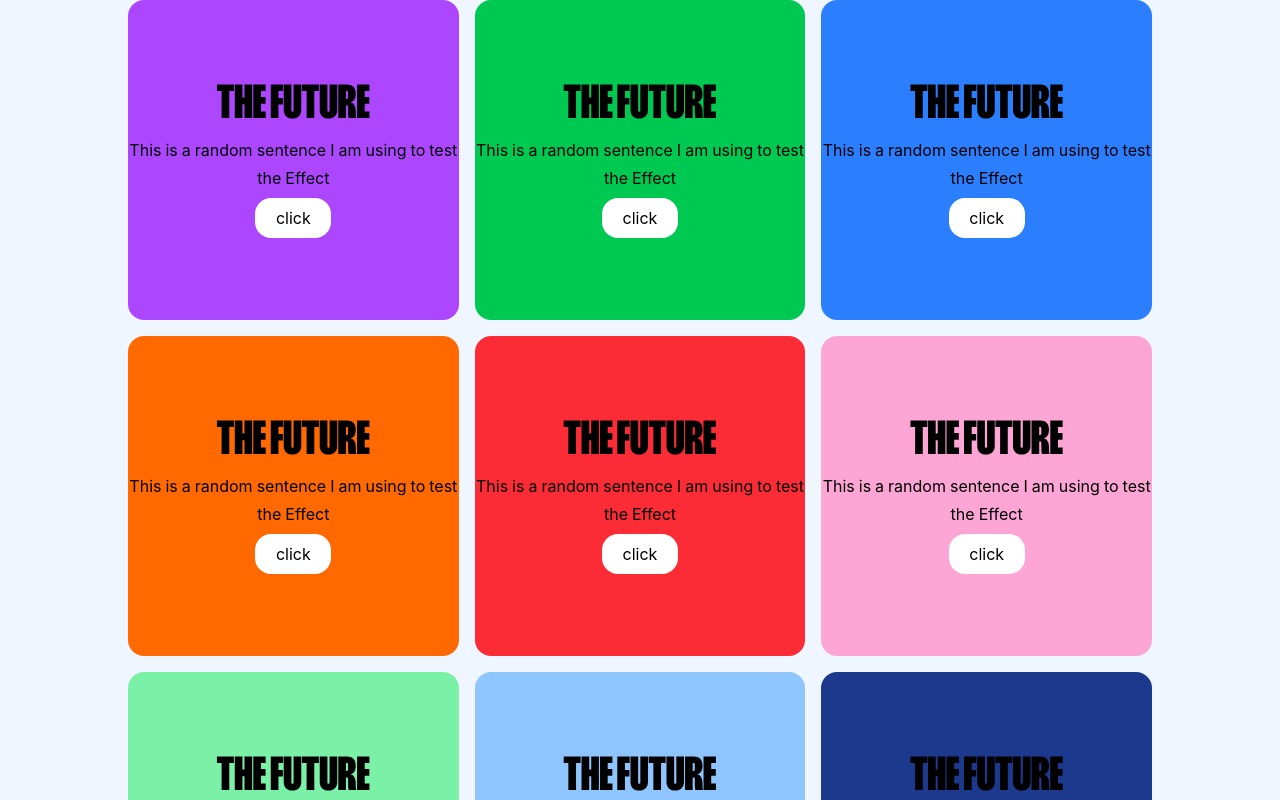
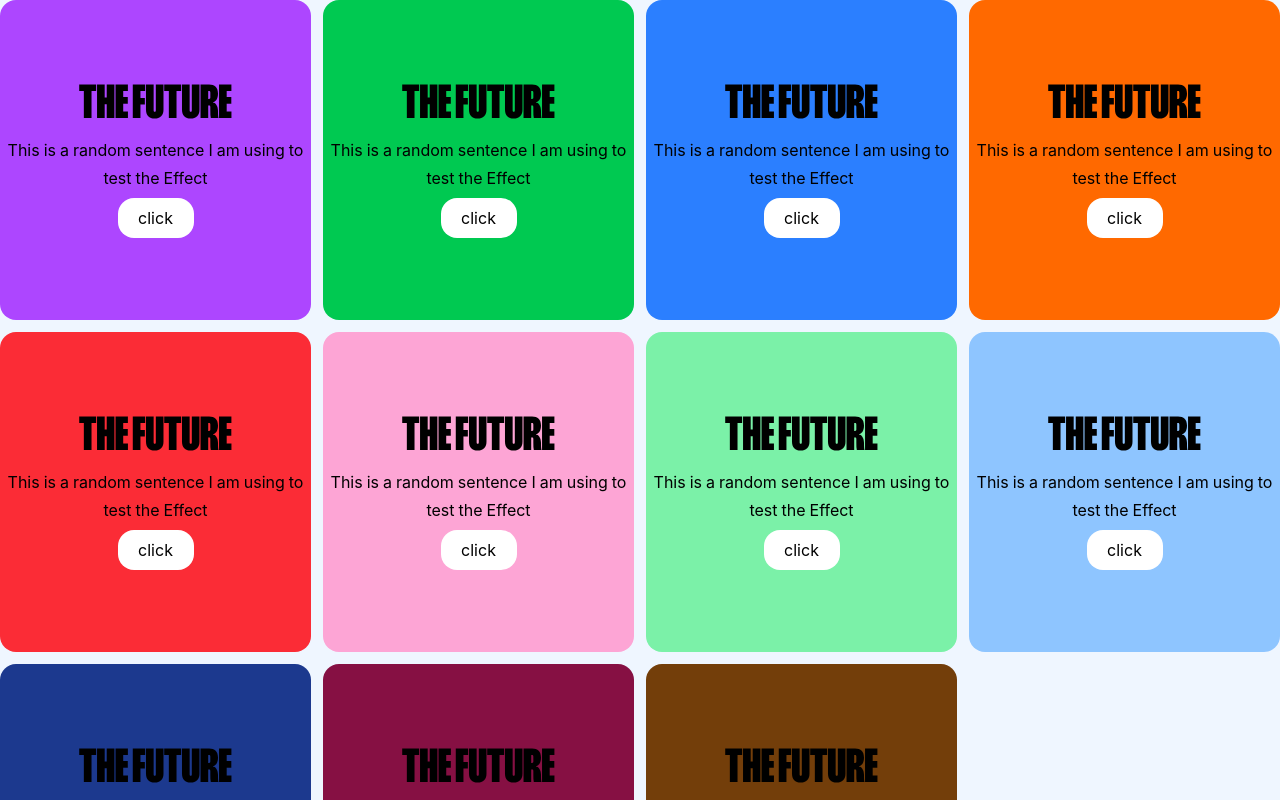
Before and after one commit to Technatron/merlin-tailwind-playground, a React (Vite) app: page / in a window 1280 px wide. Shown: the top 800 px of the page. Built offline with nearby package versions, Linux system fonts and the light colour scheme.

Commit message:
dynamic grid layout

```diff
--- a/src/components/Test.tsx
+++ b/src/components/Test.tsx
@@ -9,7 +9,8 @@ const Test = () => {
     const {cards, overLayOn, setOverLayOn} = useCardContext();
     return (
         <>
-            <div className='mt-24 grid grid-cols-1 sm:grid-cols-2 lg:grid-cols-3  justify-center gap-4 max-w-5xl items-center mx-auto'>
+            <div className='mt-24 grid grid-cols-[repeat(auto-fit,minmax(18rem,1fr))]  justify-center gap-3 max-w-md sm:max-w-2xl md:max-w-4xl lg:max-w-7xl items-center '>
+            {/* <div className='mt-24 grid grid-cols-1 sm:grid-cols-2 lg:grid-cols-3  justify-center gap-4 max-w-5xl items-center mx-auto'> */}
                 {cards.map((card) => (
                     <Card styling={card.cardStyling} currentCard={card} >
                         <LetterJumpingWrapper text={card.title} styling="font-thunder text-5xl uppercase font-extrabold transition " />
```
